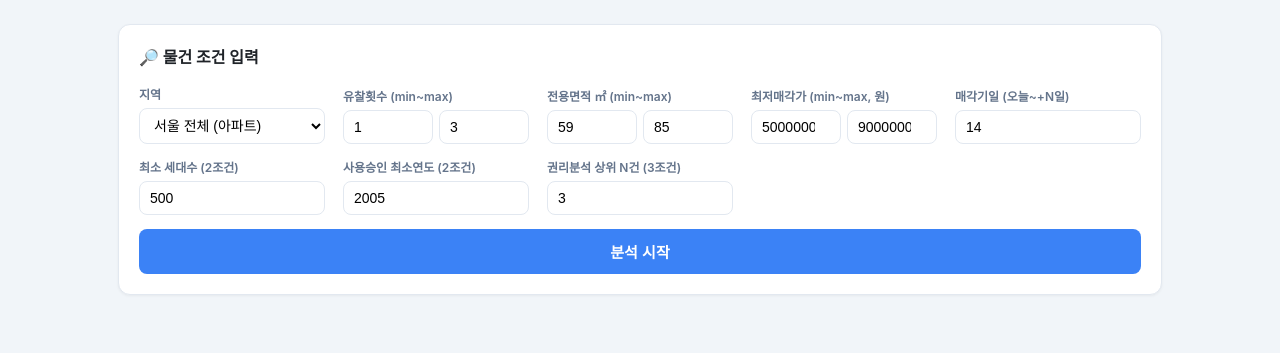
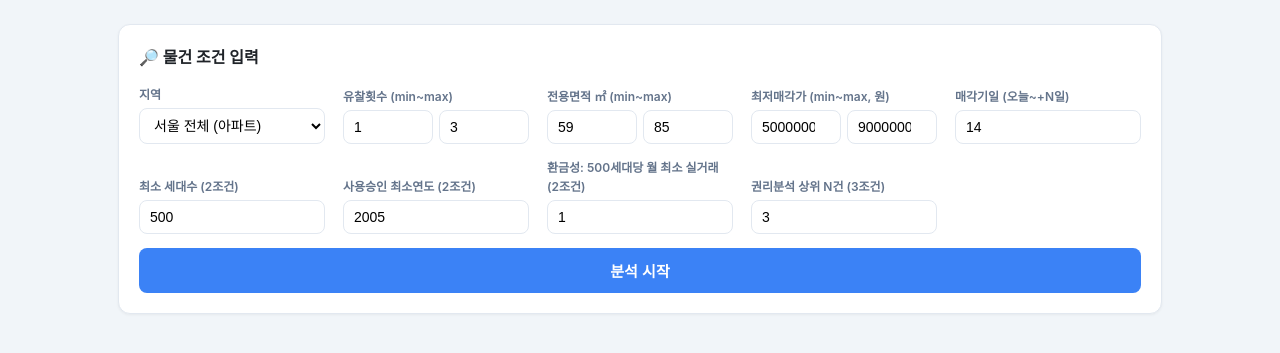
Before and after one commit to earthskyisbig/auction-analysis-kit, a Flask app: page / in a window 1280 px wide. Shown: the part 54-407 px from the top of the page. Run offline with Flask 3, Linux system fonts and the light colour scheme.

Commit message:
feat: 환금성(실거래량) 2조건 필터 + auction-screening 스킬
- 2조건에 매도 환금성 하드필터 추가: 해당 평형 월평균 실거래 ≥ 세대수/500×N
  (기본 1건). 세대수 비례, 미달 시 탈락. 실거래 매칭을 정규화 부분일치로 개선
  (공백·접두 차이 흡수: '원곡 제일 오투그란데' ↔ '원곡제일오투그란데')
  · webapp: 폼에 환금성 입력칸 + 2조건표 월거래/요구 컬럼
- auction-screening 스킬 신규: 3조건 퍼널 스크리닝 워크플로(방법론).
  1조건 크롤링 → 2조건 세대·연식·환금성 → 3조건 상위N 권리 → 비교보고서.
  환금성 규칙·HUG 판정 오탐금지·화성 목록공백·지원 단축명 규칙 집약.
  실행체=webapp/, 원샷=/경매분석 과 상호참조
- README·경매분석: 퍼널 스크리닝/웹앱 안내

Co-Authored-By: Claude Opus 4.8 <noreply@anthropic.com>

```diff
--- a/webapp/app.py
+++ b/webapp/app.py
@@ -34,14 +34,15 @@ def api_run():
         'price_min': num('price_min', 50000000), 'price_max': num('price_max', 900000000),
         'bid_days': num('bid_days', 14),
         'hh_min': num('hh_min', 500), 'year_min': num('year_min', 2005),
-        'top_n': num('top_n', 3),
+        'liq_per500': num('liq_per500', 1.0), 'top_n': num('top_n', 3),
     }
     job = new_job(p)
     return jsonify({'id': job['id']})
 
 def _slim(r):
     return {k: r.get(k) for k in ('사건번호','물건소재지','전용면적','감정가','최저가','저감율','유찰횟수',
-        '매각기일','단지명','세대수','준공','실거래건','시세','권리','인수','입지점수','입지축','수익','_court')}
+        '매각기일','단지명','세대수','준공','실거래건','월거래','요구월거래','환금성','시세','권리','인수',
+        '입지점수','입지축','수익','_court')}
 
 @app.get('/api/status/<jid>')
 def api_status(jid):
--- a/webapp/pipeline.py
+++ b/webapp/pipeline.py
@@ -153,11 +153,16 @@ def stage2(job, p):
         area = _won_area(r.get('전용면적'))
         trades = []
         if code and area:
-            kw = _norm(it.get('kaptName')).replace('아파트', '')[:6]
+            kw = _norm(it.get('kaptName')).replace('아파트', '')
             trades = rp.trades_for(code, kw, area)
-        r['실거래건'] = len(trades)
+        r['실거래건'] = len(trades)                       # 해당 평형±3㎡ 최근 12개월 매매건
         r['시세'] = int(st.median(trades)) if trades else 0
-        if hh >= p['hh_min'] and yr >= p['year_min'] and len(trades) >= 1:
+        monthly = len(trades) / 12.0                        # 월평균 실거래(환금성)
+        req = p['liq_per500'] * (hh / 500.0)                # 세대수 비례 요구치(500세대당 월 N건)
+        r['월거래'] = round(monthly, 2); r['요구월거래'] = round(req, 2)
+        liquid = monthly >= req
+        r['환금성'] = 'OK' if liquid else f'부족({monthly:.1f}<{req:.1f}/월)'
+        if hh >= p['hh_min'] and yr >= p['year_min'] and liquid:
             passed.append(r)
         job['s2_count'] = len(passed)
     job['s2'] = passed
--- a/webapp/templates/index.html
+++ b/webapp/templates/index.html
@@ -55,6 +55,7 @@
       <div class="fld"><label>매각기일 (오늘~+N일)</label><input name="bid_days" type="number" value="14"></div>
       <div class="fld"><label>최소 세대수 (2조건)</label><input name="hh_min" type="number" value="500"></div>
       <div class="fld"><label>사용승인 최소연도 (2조건)</label><input name="year_min" type="number" value="2005"></div>
+      <div class="fld"><label>환금성: 500세대당 월 최소 실거래 (2조건)</label><input name="liq_per500" type="number" step="0.5" value="1"></div>
       <div class="fld"><label>권리분석 상위 N건 (3조건)</label><input name="top_n" type="number" value="3"></div>
       <button class="btn" type="submit">분석 시작</button>
     </form>
@@ -65,7 +66,7 @@
     <div class="status"><span class="spin" id="spin"></span><span id="msg">시작 중…</span></div>
     <div class="funnel">
       <div class="fstep s1" id="fs1"><div class="t">1조건 통과</div><div class="n" id="n1">0</div><div class="d">아파트·유찰·면적·최저가</div></div>
-      <div class="fstep s2" id="fs2"><div class="t">2조건 통과</div><div class="n" id="n2">0</div><div class="d">세대수·사용승인·실거래</div></div>
+      <div class="fstep s2" id="fs2"><div class="t">2조건 통과</div><div class="n" id="n2">0</div><div class="d">세대수·사용승인·환금성(실거래량)</div></div>
       <div class="fstep s3" id="fs3"><div class="t">3조건 통과 (최종)</div><div class="n" id="n3">0</div><div class="d">권리리스크 (상위 N건)</div></div>
     </div>
     <p class="muted" style="margin-top:10px;" id="note"></p>
@@ -82,7 +83,7 @@
   <div class="card hidden" id="s2card">
     <h2>2조건 통과 목록 <span class="muted" id="s2cnt"></span></h2>
     <div class="tscroll"><table id="s2tbl"><thead><tr>
-      <th>단지 (사건)</th><th>소재지</th><th>세대·준공</th><th>전용</th><th>최저가</th><th>저감율</th><th>실거래</th><th>시세</th>
+      <th>단지 (사건)</th><th>소재지</th><th>세대·준공</th><th>전용</th><th>최저가</th><th>저감율</th><th>실거래(12개월)</th><th>월거래/요구</th><th>시세</th>
     </tr></thead><tbody></tbody></table></div>
   </div>
 
@@ -124,7 +125,7 @@ function renderS2(rows){
     <td><b>${r.단지명||'-'}</b><br><span class="muted">${(r.사건번호||'').slice(0,18)}</span></td>
     <td style="text-align:left">${(r.물건소재지||'').slice(0,26)}</td>
     <td>${r.세대수}·${r.준공}</td><td>${r.전용면적}</td><td>${won(r.최저가)}</td>
-    <td>${r.저감율||''}</td><td>${r.실거래건}건</td><td>${won(r.시세)}</td></tr>`).join('');
+    <td>${r.저감율||''}</td><td>${r.실거래건}건</td><td>${r.월거래}/${r.요구월거래}</td><td>${won(r.시세)}</td></tr>`).join('');
 }
 function renderFinal(rows){
   $('#finalcard').classList.remove('hidden');
```
Also changed, not shown: webapp/realprice_db.py (+10 -5 lines), .claude/commands/경매분석.md, .claude/skills/auction-screening/SKILL.md (added), README.md.
